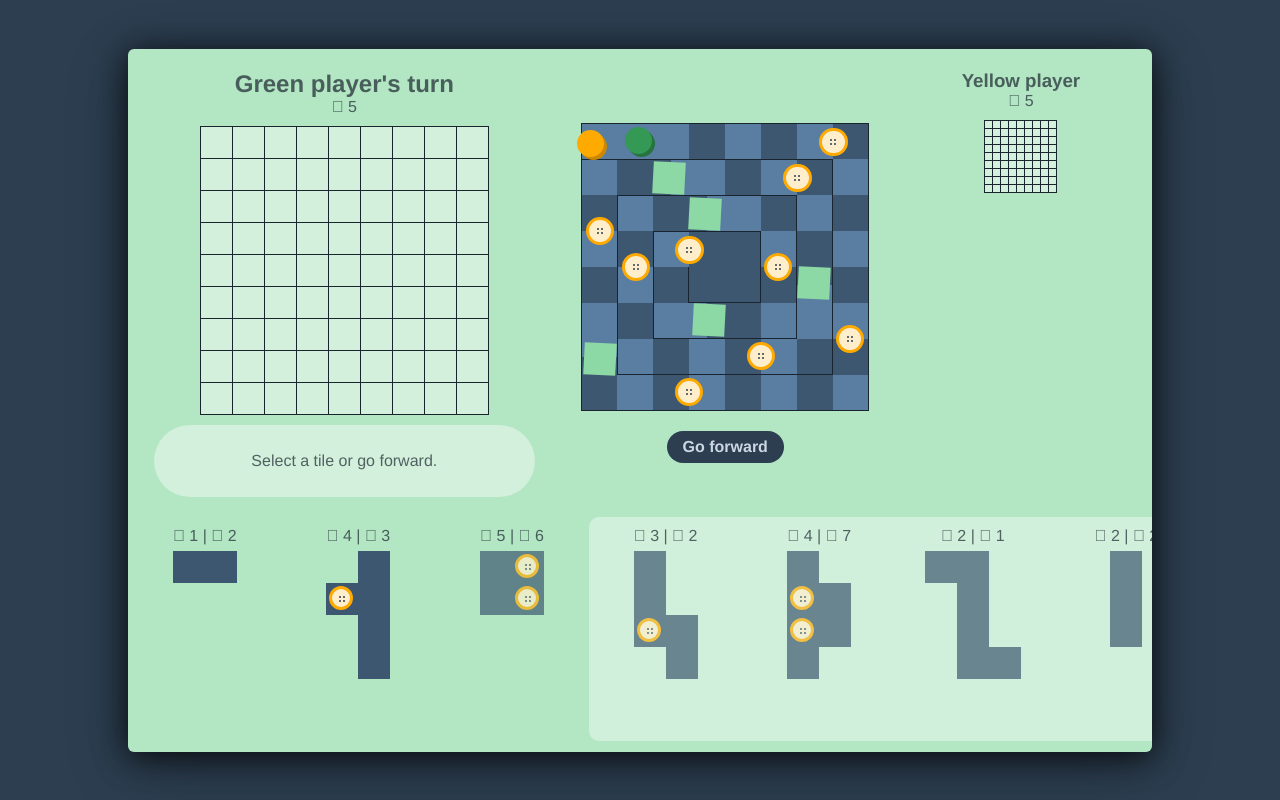
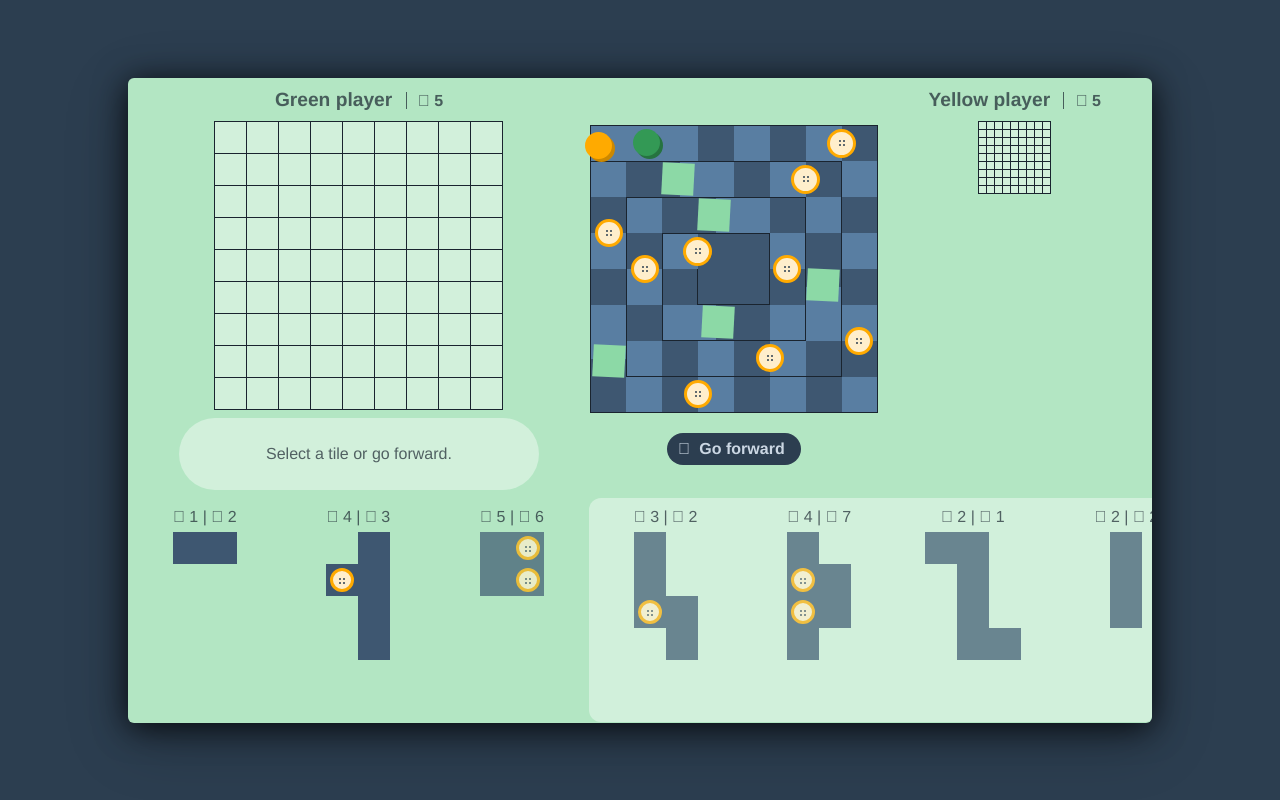
Before and after one commit to salmiak/patchwork, a Vue app: page / in a window 1280 px wide. Built offline with nearby package versions, Linux system fonts and the light colour scheme.

Commit message:
Made design more condensed

```diff
--- a/src/App.vue
+++ b/src/App.vue
@@ -4,39 +4,40 @@
       <template v-for="player in $store.state.players">
 
         <div v-if="currentPlayer.index === player.index" :key="player.index" :class="[`player${player.index}`]" class="boardContainer isActive">
-          <h2>{{currentPlayer.name}}'s turn</h2>
-          <p>
-            <i class="fal fa-bullseye" /> {{currentPlayer.buttonsInPocket}}
-          </p>
+          <h2>{{currentPlayer.name}} <span><i class="fal fa-bullseye" /> {{currentPlayer.buttonsInPocket}}</span></h2>
           <quilt-board :tile="tile" :player="currentPlayer" />
           <div v-if="tile" class="quiltBoardToolbar">
             <tile-mini :tile-data="tile" />
-            <button @click="mirrorTile">Mirror Tile</button>
-            <button @click="rotateTile">Rotate Tile</button>
+            <template v-if="$store.state.miniTile">
+              Place this tile to continue.
+            </template>
+            <template v-else>
+              <button @click="mirrorTile"><i class="fal fa-sync" /> Mirror Tile</button>
+              <button @click="rotateTile"><i class="fal fa-sync" /> Rotate Tile</button>
+            </template>
           </div>
           <div v-else class="quiltBoardToolbar">
+            <center>
               Select a tile or go forward.
+            </center>
           </div>
         </div>
 
         <div v-if="otherPlayer.index === player.index" :key="player.index" :class="[`player${player.index}`]" class="boardContainer">
-          <h3>{{otherPlayer.name}}</h3>
-          <p>
-            <i class="fal fa-bullseye" /> {{otherPlayer.buttonsInPocket}}
-          </p>
+          <h2>{{otherPlayer.name}} <span><i class="fal fa-bullseye" /> {{otherPlayer.buttonsInPocket}}</span></h2>
           <quilt-board-mini :player="otherPlayer" />
         </div>
       </template>
 
       <div class="boardContainer">
         <play-board />
-        <button v-if="!miniTile" @click="goForward">Go forward</button>
+        <button v-if="!miniTile" @click="goForward"><i class="fal fa-arrow-right" /> Go forward</button>
       </div>
     </div>
 
     <tile-list />
 
-    <!--<button @click="$store.commit('gameOver')">Debug: End game</button>-->
+    <!-- <button @click="$store.commit('gameOver')">Debug: End game</button> -->
 
     <div v-if="$store.state.gameOver" id="gameOver">
       <h3>Game Over</h3>
@@ -46,7 +47,8 @@
       <h1 v-else>
         It's a tie!!
       </h1>
-      <div v-for="p in $store.state.players" :key="p.index">
+      <div class="playersContainer">
+        <div v-for="p in $store.state.players" :key="p.index" class="player">
           <h3>{{p.name}}</h3>
           <quilt-board-mini :player="p" />
           <ul>
@@ -60,6 +62,7 @@
               <strong>Total</strong> {{p.endScore}}
             </li>
           </ul>
+        </div>
       </div>
       <button @click="resetGame">Reset Game</button>
     </div>
@@ -136,6 +139,9 @@ export default {
   padding: 0;
   box-sizing: border-box;
 }
+html {
+  font-size: 16px;
+}
 body {
   background: @cBackground;
   display: flex;
@@ -143,6 +149,16 @@ body {
   min-height: 100vh;
   justify-content: center;
   align-items: center;
+}
+h2,h3 {
+  margin: 0;
+  font-size: 1.2rem;
+  span {
+    font-size: 1rem;
+    padding-left: .7rem;
+    margin-left: .5rem;
+    border-left: 1px solid @cText;
+  }
 }
 button {
   border: none;
@@ -154,6 +170,10 @@ button {
   border-radius: 16px;
   font-family: inherit;
   font-size: inherit;
+  .fal {
+    margin-left: -.3em;
+    margin-right: .3em;
+  }
 }
 #app {
   font-family: 'Avenir', Helvetica, Arial, sans-serif;
@@ -177,7 +197,7 @@ button {
 .boardsArea {
   display: flex;
   width: 95%;
-  margin: 2.5vh auto;
+  margin: 10px auto @miniCellSize;
   justify-content: space-between;
   align-items: stretch;
   align-content: stretch;
@@ -188,18 +208,21 @@ button {
     &.player1 { order: 3 }
     &:nth-child(3) {
       order: 2;
-      align-self: center;
+      padding-top: 1rem;
     }
   }
 }
 .quiltBoardToolbar {
   height: @miniCellSize * 9;
+  width: @quiltBoardCells * @quiltBoardCellsSize + @miniCellSize * 9;
+  margin: @miniCellSize auto 0;
   line-height: @miniCellSize * 7;
   border-radius: @miniCellSize * 9;
   padding: @miniCellSize;
   background: @cLightSurface;
+  text-align: left;
   button {
-    margin-right: 10px;
+    margin-right: 6px;
   }
 }
 #gameOver {
@@ -211,9 +234,40 @@ button {
   right: 0;
   bottom: 0;
   z-index: 9000;
-  padding: 20vh;
+  padding: 10vh;
   li {
     list-style: none;
+    &:last-child {
+      font-size: 1.2rem;
+      margin-top: .5rem;
+    }
+  }
+  .playersContainer {
+    display: flex;
+    width: 420px;
+    margin: 40px auto 60px;
+    justify-content: space-between;
+    .player {
+      color: @cText;
+      width: 200px;
+      background: @cYellowBg;
+      padding: 20px 0 30px;
+      border-radius: 6px;
+      &:first-child {
+        background: @cGreenBg;
+      }
+      h3 {
+        margin-bottom: 1rem;
+        color: @cBackground;
+      }
+      .board {
+        margin: 1rem auto;
+      }
+    }
+  }
+  button {
+    background: @cButtonLabel;
+    color: @cButton;
   }
 }
 </style>
--- a/src/assets/base.less
+++ b/src/assets/base.less
@@ -30,8 +30,8 @@
     border: 3px solid @cYellow;
     background: @cYellowBg;
     position: absolute;
-    top: (@size - @buttonSize)/2 - 1px;
-    left: (@size - @buttonSize)/2 - 1px;
+    top: (@size - @buttonSize)/2;
+    left: (@size - @buttonSize)/2;
     z-index: 100;
     box-sizing: border-box;
   }
@@ -46,7 +46,7 @@
     background: @color;
     box-shadow: 0 @holeSize*2 0 @color, @holeSize*2 @holeSize*2 0 @color, @holeSize*2 0 0 @color;
     position: absolute;
-    top: calc(50% - 1px);
+    top: calc(50%);
     left: calc(50% - 1px);
     transform: translate(-1*@holeSize,-1*@holeSize);
     z-index: 150;
--- a/src/components/QuiltBoard.vue
+++ b/src/components/QuiltBoard.vue
@@ -71,7 +71,7 @@ export default {
 @size: @quiltBoardCellsSize;
 
 .board {
-  margin: 10px auto;
+  margin: 10px auto 0;
   width: @quiltBoardCells * @size;
   height: @quiltBoardCells * @size;
   border: 1px solid @cBorder;
--- a/src/components/TileList.vue
+++ b/src/components/TileList.vue
@@ -37,13 +37,13 @@ export default {
 <style lang="less" scoped>
 @import '../assets/base.less';
 .tileList {
-  margin: 10px 0;
   display: flex;
   align-items: stretch;
   align-content: stretch;
   overflow-x: auto;
   overflow-y: visible;
   min-height: @quiltBoardCellsSize * 7;
+  border-radius: 0 0 6px 6px;
   li {
     padding: 10px;
     display: block;
@@ -55,7 +55,7 @@ export default {
       background: none;
     }
     &:nth-child(4) {
-      border-radius: 10px 0 0 10px;
+      border-radius: 12px 0 0 12px;
     }
     .not-selectable {
       opacity: 0.7;
```
Lines whose indentation alone changed are shown as unchanged.
